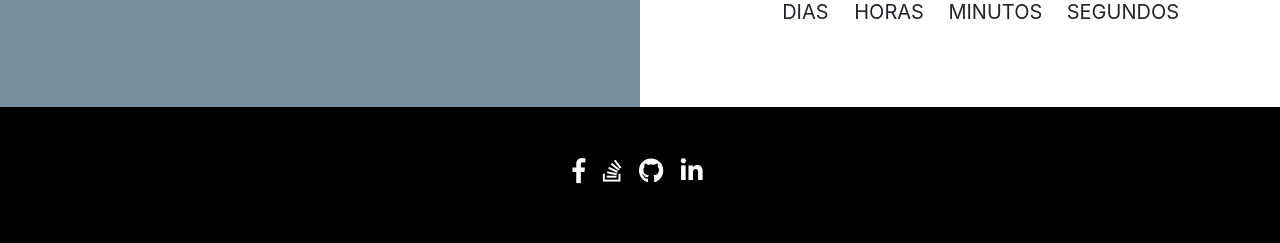
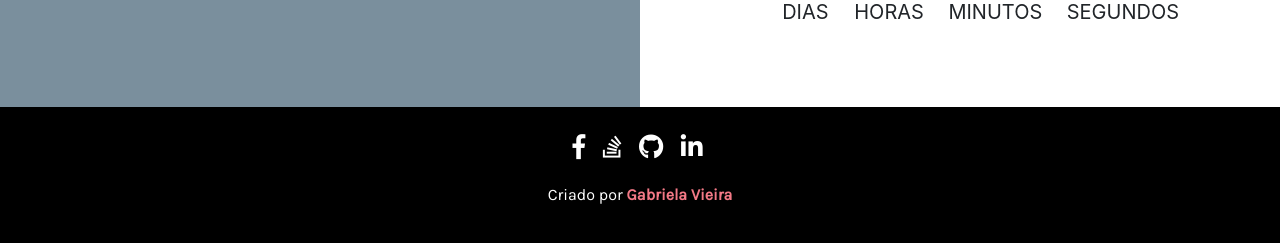
Before and after one commit to Aryli/portfolio, a plain HTML site: page index.html in a window 1280 px wide. Shown: the part 393-636 px from the top of the page. Drawn offline with nearby package versions, Linux system fonts and the light colour scheme.

Commit message:
mudanças do footer
mudança no footer que estava grande demais. e adição de quem criou a página

```diff
--- a/index.html
+++ b/index.html
@@ -45,8 +45,10 @@
     </div>
 
     <footer id="footer">
-        <div class="container">
-            <div class="col-xs-12 col-sm-12 col-md-12 mt-2 mt-sm-5">
+        <div class="container-fluid">
+            <div class="row">
+                <div class="col-xs-12 col-sm-12 col-md-12 mt-2" style="padding: 16px">
+
                     <ul class="list-unstyled list-inline social text-center">
                         <li class="list-inline-item">
                             <a href="https://www.facebook.com/gabriela.vieira.52643" target="_blank">
@@ -69,6 +71,9 @@
                             </a>
                         </li>
                     </ul>
+                    <p style="color:#ffffff; font-size: 1rem">Criado por <b style="color: #f37986">Gabriela Vieira</b>
+                    </p>
+                </div>
             </div>
         </div>
     </footer>
```
Lines whose indentation alone changed are shown as unchanged.
